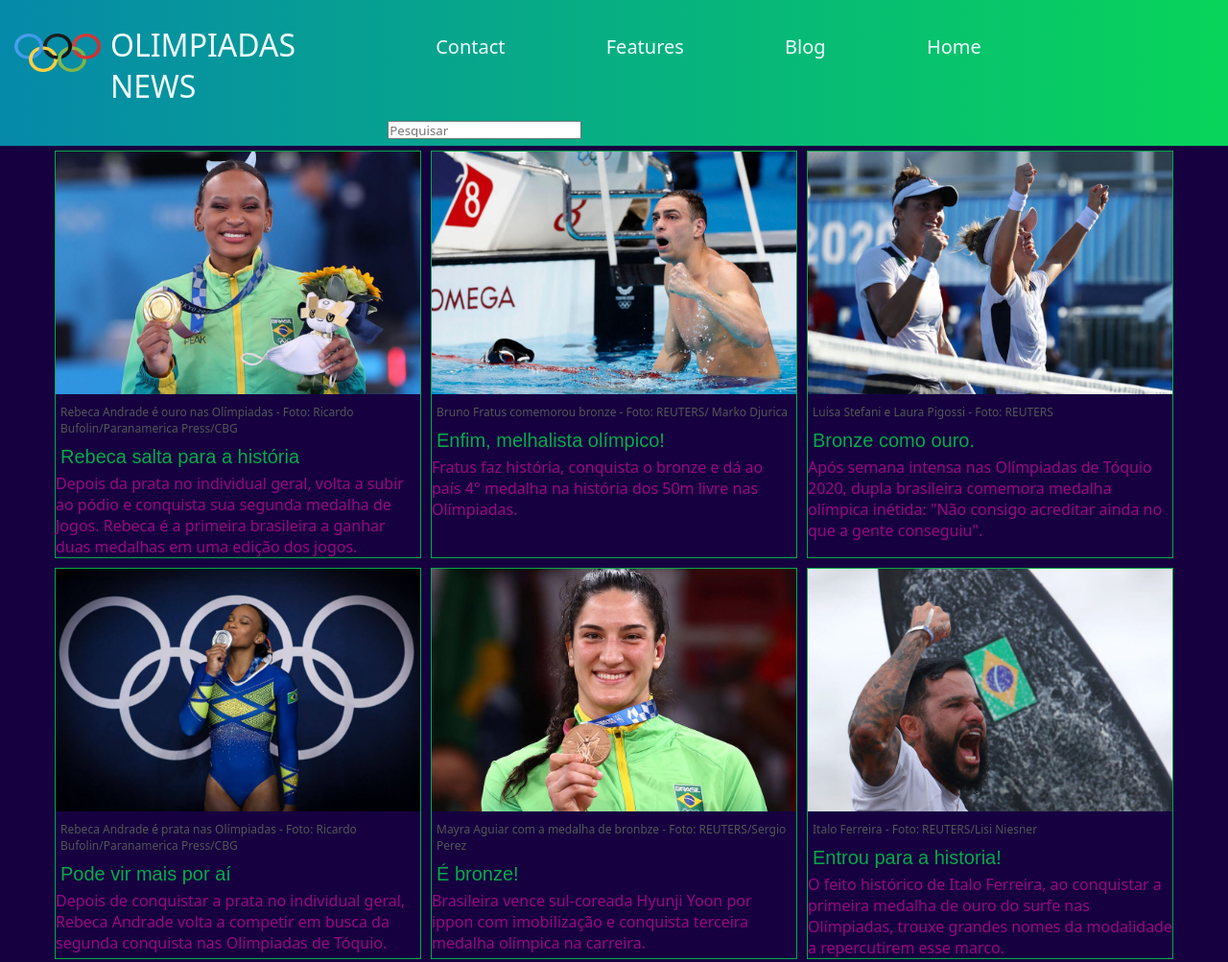
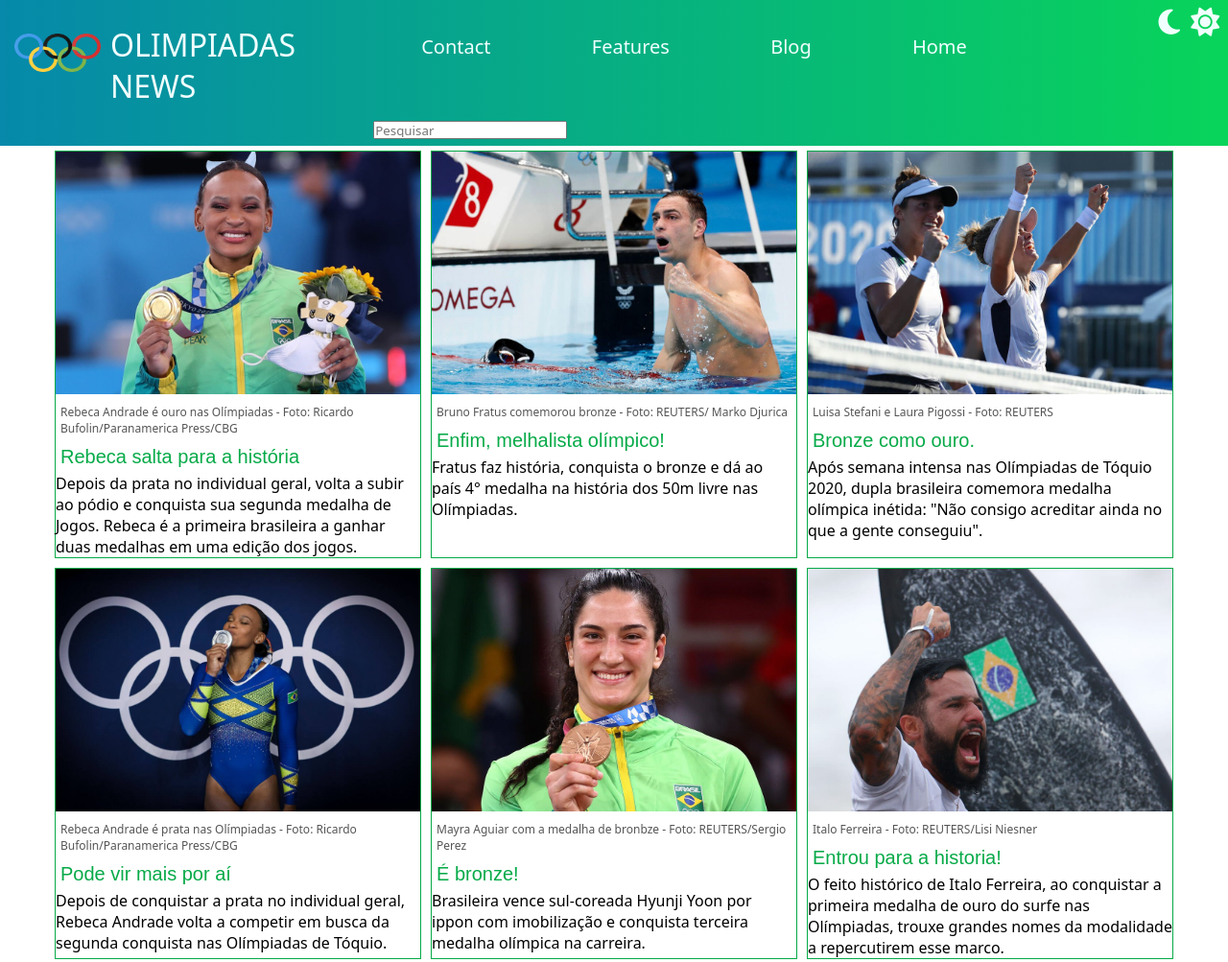
Before and after one commit to cl4raaa/autoria, a plain HTML site: page index.html in a window 1280 px wide. Shown: the top 1003 px of the page at 96% size. Drawn offline with Linux system fonts and the light colour scheme.

Commit message:
mood dark

```diff
--- a/index.html
+++ b/index.html
@@ -21,14 +21,25 @@
                 <li>Blog</li>
                 <li>Home</li>
                 <input type="text" class="search-txt" placeholder="Pesquisar">
+                </div>
 
-                </div>
             </ul>
+        </nav>
+        <div>
+            <input type="checkbox" class="check" id="chk"/>
 
-        </nav>
+            <label class= "label" for="chk">
+            <i class="fas fa-moon"></i>
+            <i class="fas fa-sun"></i>
+            <div class="ball"></div>
+        </label>
+        </div>
+        <script src="script.js"></script>
+        <script src="https://kit.fontawesome.com/998c60ef77.js" crossorigin="anonymous"></script>
+
     </header>
     <main>
-        <section class="dark">
+        <section>
             <article>
                 <figure>
                     <picture>
--- a/olimpiadas_flex.css
+++ b/olimpiadas_flex.css
@@ -121,12 +121,31 @@ input[type=checkbox]:checked ~ .menu{
      display: block;
 }
 }
+body {
+    transition: background 0.2s linear;
+}
+body.dark {
+    background-color: #232c35;
+}
+label {
+    border-radius: 50px;
+    cursor: pointer;
+    display: flex;
+    align-items: center;
+    justify-content: space-between;
+    padding: 5px;
+    position: relative;
+    height: 26px;
+    width: 50px;
+    transform: scale(1.5);
+}
+.checkbox {
+    opacity: 0;
+    position: absolute;
+}
 
-.dark {
-    background-color: #160040;
-    color: #9A0680;
+
+
+input:checked ~ .slider {
+    background-color: var(--ligth);
 }
-.light {
-    background-attachment: #FFF6BD;
-    color: #CEEDC7;
-}
```
